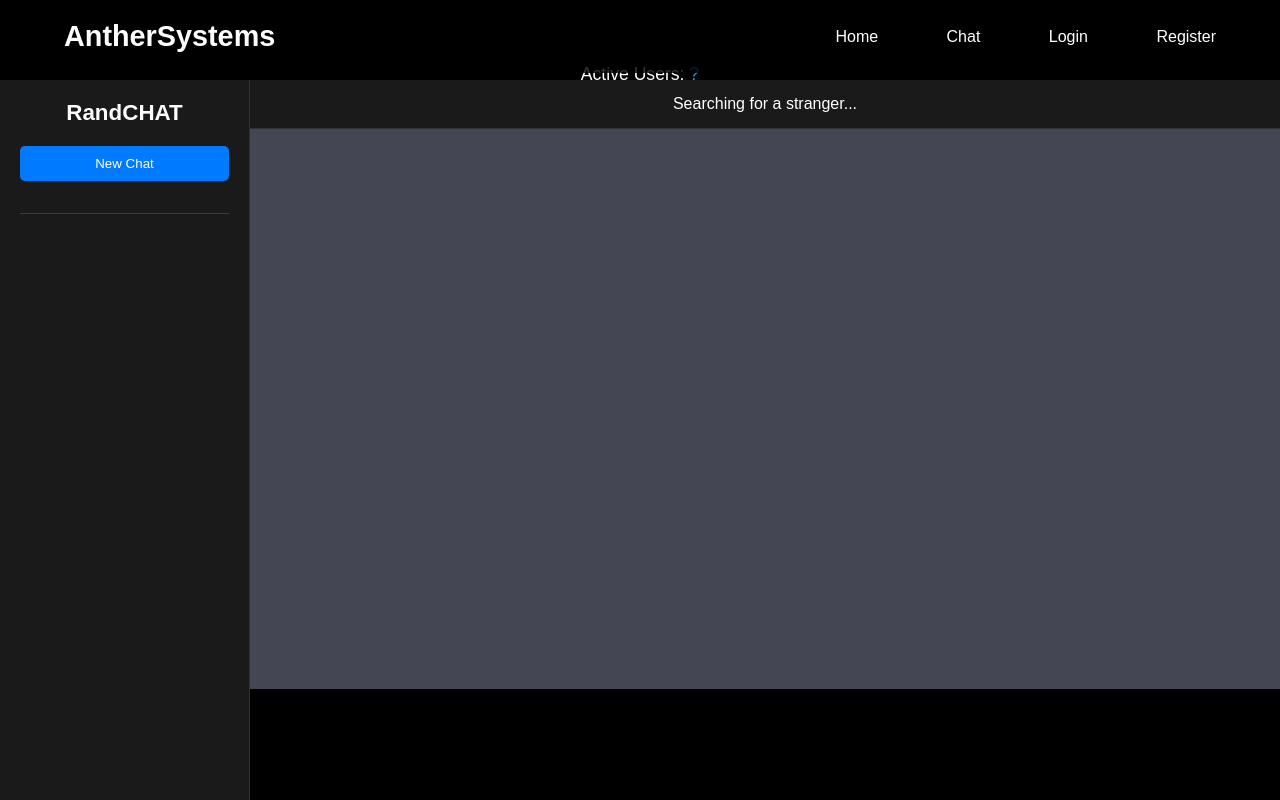
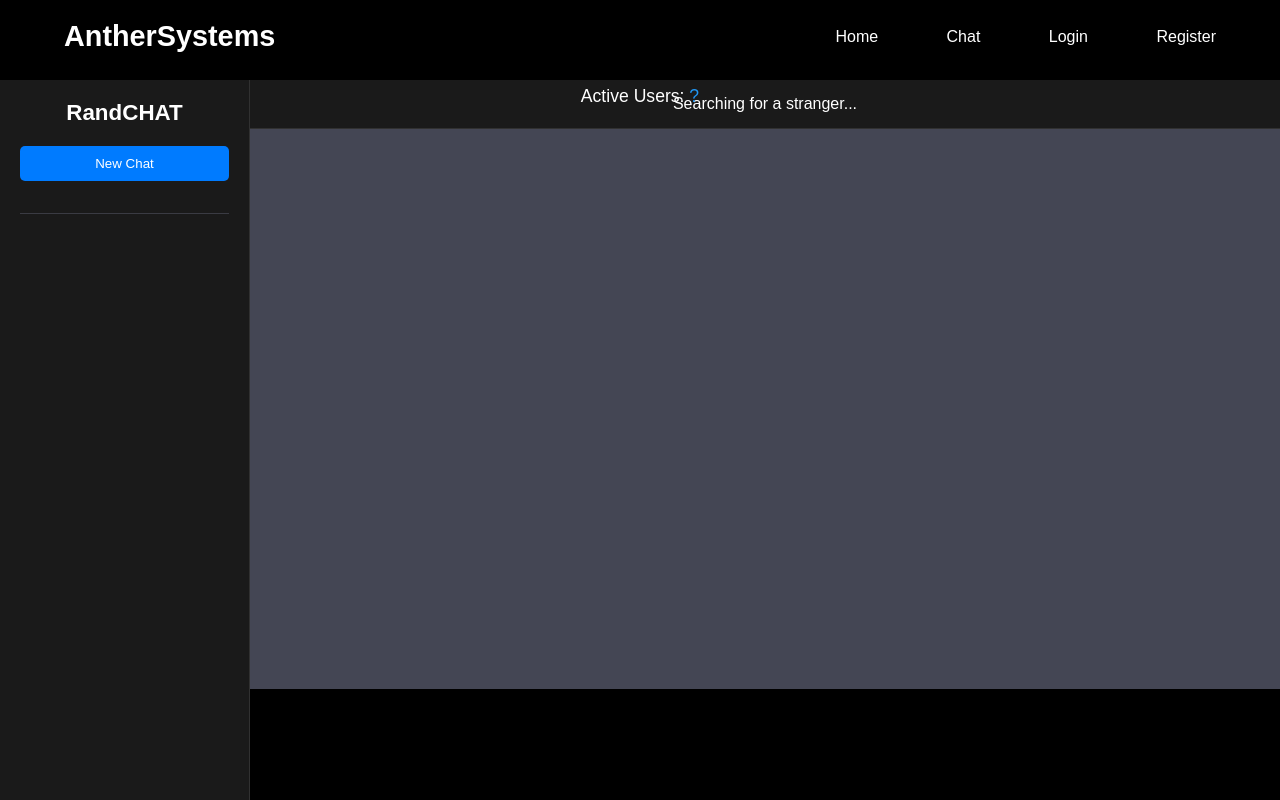
Before and after one commit to AdylHamidi/AntherSystems, a website: page public/chat.html in a window 1280 px wide. Drawn offline with nearby package versions, Linux system fonts and the light colour scheme; no server answers.

Commit message:
general layout fixes

```diff
--- a/public/chat.html
+++ b/public/chat.html
@@ -269,7 +269,7 @@
       <a href="./profile.html" id="profile-link" style="display:none;">Profile</a>
     </nav>
   </header>
-  <div id="active-users-bar" style="width:100vw;text-align:center;padding:8px 0 0 0;position:fixed;top:56px;left:0;z-index:999;background:transparent;font-size:1.1rem;">
+  <div id="active-users-bar" style="width:100vw;text-align:center;padding:16px 0 0 0;position:fixed;top:70px;left:0;z-index:999;background:transparent;font-size:1.1rem;">
     <span style="color:#fff;">Active Users: <span id="active-users-count" style="color:#2196f3;">...</span></span>
   </div>
 
```
Also changed, not shown: public/chatindex.html (+1 -1 lines), public/index.html (+7 -1 lines).
